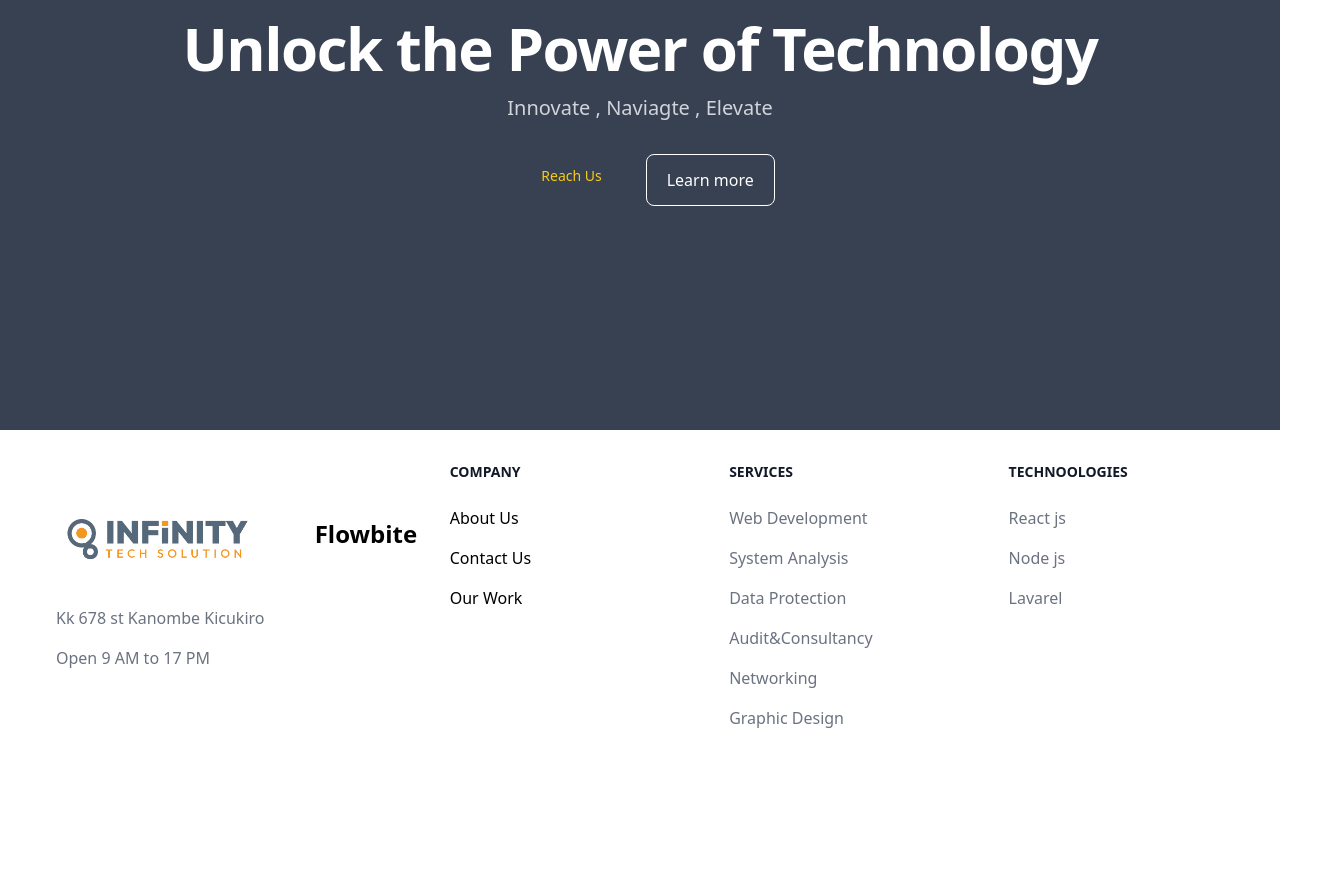
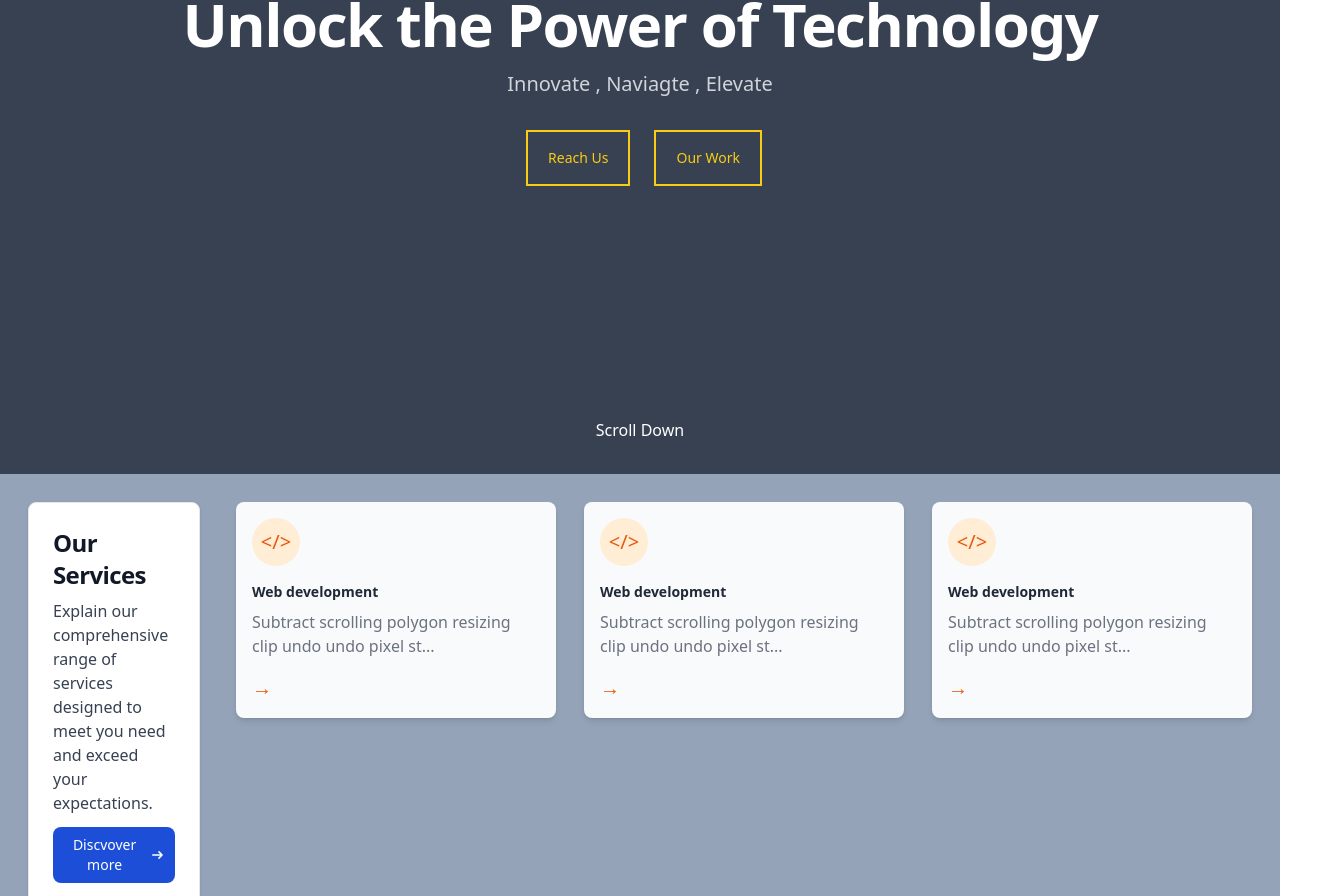
Before and after one commit to D3lt-a/Infinity-Ed, a React (Vite) app in the folder infinity/: page / in a window 1280 px wide. Shown: the part 362-1258 px from the top of the page, 1332 px wide, since content can reach past the window. Before the commit the page ends 1124 px from the top, so only its background shows below. Built offline with nearby package versions, Linux system fonts and the light colour scheme.

Commit message:
Home Page Cont...

```diff
--- a/infinity/src/componets/HeroSection.jsx
+++ b/infinity/src/componets/HeroSection.jsx
@@ -0,0 +1,22 @@
+
+function HeroSection() {
+  return (
+    <div>
+
+      <section className="bg-center bg-no-repeat bg-gray-700 bg-blend-multiply">
+        <div className="px-4 mx-auto max-w-screen-xl text-center py-24 lg:py-56">
+          <h1 className="mb-4 text-4xl font-extrabold tracking-tight leading-none text-white md:text-5xl lg:text-6xl">Unlock the Power of Technology</h1>
+          <p className="mb-8 text-lg font-normal text-gray-300 lg:text-xl sm:px-16 lg:px-48">Innovate , Naviagte , Elevate</p>
+          <div className="flex flex-col space-y-4 sm:flex-row sm:justify-center sm:space-y-0">
+            <button type="button" className="text-yellow-400 hover:text-white border-2 py-4 px-5 sm:ms-4 font-medium border-yellow-400 hover:bg-yellow-500 focus:ring-4 focus:outline-none focus:ring-yellow-300 text-sm px text-center me-2 mb-2 dark:border-orange-500 dark:text-orange-500 dark:hover:text-white dark:hover:bg-orange-500 dark:focus:ring-orange-500">Reach Us</button>
+            <button type="button" className="text-yellow-400 h-14 hover:text-white border-2 py-4 px-5 sm:ms-4 font-medium border-yellow-400 hover:bg-yellow-500 focus:ring-4 focus:outline-none focus:ring-yellow-300 text-sm px text-center me-2 mb-2 dark:border-orange-500 dark:text-orange-500 dark:hover:text-white dark:hover:bg-orange-500 dark:focus:ring-orange-500">Our Work</button>
+          </div>
+        </div>
+        <p className="text-white text-center h-14">Scroll Down</p>
+      </section>
+
+    </div>
+  )
+}
+
+export default HeroSection
--- a/infinity/src/componets/ServiceDetails.jsx
+++ b/infinity/src/componets/ServiceDetails.jsx
@@ -0,0 +1,63 @@
+
+function ServiceDetails() {
+    return (
+        <div>
+            <div className="p-7 bg-slate-400">
+                <div className="flex space-x-9">
+                    <div className="max-w-sm p-6 bg-white border border-gray-200 rounded-lg shadow dark:bg-gray-800 dark:border-gray-700">
+                        <a href="#">
+                            <h5 className="mb-2 text-2xl font-bold tracking-tight text-gray-900 dark:text-white">Our Services</h5>
+                        </a>
+                        <p className="mb-3 font-normal text-gray-700 dark:text-gray-400">Explain our comprehensive range of services designed to meet you need and exceed your expectations.</p>
+                        <a href="#" className="inline-flex items-center px-3 py-2 text-sm font-medium text-center text-white bg-blue-700 rounded-lg hover:bg-blue-800 focus:ring-4 focus:outline-none focus:ring-blue-300 dark:bg-blue-600 dark:hover:bg-blue-700 dark:focus:ring-blue-800">
+                            Discvover more
+                            <svg className="rtl:rotate-180 w-3.5 h-3.5 ms-2" aria-hidden="true" xmlns="http://www.w3.org/2000/svg" fill="none" viewBox="0 0 14 10">
+                                <path stroke="currentColor" strokeLinecap="round" strokeLinejoin="round" strokeWidth="2" d="M1 5h12m0 0L9 1m4 4L9 9" />
+                            </svg>
+                        </a>
+                    </div>
+                    <div className="flex flex-row space-x-7 h-auto gird grid-cols-3">
+                        <div className="max-w-xs p-4 h-fit bg-gray-50 rounded-lg shadow-md">
+                            <div className="flex items-center justify-center h-12 w-12 bg-orange-100 rounded-full mb-4">
+                                <div className="text-orange-600 text-xl">&lt;/&gt;</div>
+                            </div>
+                            <h3 className="text-sm w-96 font-semibold text-gray-800">Web development</h3>
+                            <p className="text-gray-500 mt-2">
+                                Subtract scrolling polygon resizing clip undo undo pixel st...
+                            </p>
+                            <div className="mt-4">
+                                <span className="text-orange-600 text-xl">&rarr;</span>
+                            </div>
+                        </div>
+                        <div className="max-w-xs p-4 h-fit bg-gray-50 rounded-lg shadow-md">
+                            <div className="flex items-center justify-center h-12 w-12 bg-orange-100 rounded-full mb-4">
+                                <div className="text-orange-600 text-xl">&lt;/&gt;</div>
+                            </div>
+                            <h3 className="text-sm w-96 font-semibold text-gray-800">Web development</h3>
+                            <p className="text-gray-500 mt-2">
+                                Subtract scrolling polygon resizing clip undo undo pixel st...
+                            </p>
+                            <div className="mt-4">
+                                <span className="text-orange-600 text-xl">&rarr;</span>
+                            </div>
+                        </div>
+                        <div className="max-w-xs p-4 h-fit bg-gray-50 rounded-lg shadow-md">
+                            <div className="flex items-center justify-center h-12 w-12 bg-orange-100 rounded-full mb-4">
+                                <div className="text-orange-600 text-xl">&lt;/&gt;</div>
+                            </div>
+                            <h3 className="text-sm w-96 font-semibold text-gray-800">Web development</h3>
+                            <p className="text-gray-500 mt-2">
+                                Subtract scrolling polygon resizing clip undo undo pixel st...
+                            </p>
+                            <div className="mt-4">
+                                <span className="text-orange-600 text-xl">&rarr;</span>
+                            </div>
+                        </div>
+                    </div>
+                </div>
+            </div>
+        </div>
+    )
+}
+
+export default ServiceDetails
--- a/infinity/src/pages/Home.jsx
+++ b/infinity/src/pages/Home.jsx
@@ -1,24 +1,12 @@
 // import pic from '../assets/images/home-back.png'
+import HeroSection from "../componets/HeroSection"
+import ServiceDetails from "../componets/ServiceDetails"
 
 function Home() {
   return (
     <div>
-      <h1>HOME PAGE</h1>
-
-
-<section className="bg-center bg-no-repeat bg-gray-700 bg-blend-multiply">
-    <div className="px-4 mx-auto max-w-screen-xl text-center py-24 lg:py-56">
-        <h1 className="mb-4 text-4xl font-extrabold tracking-tight leading-none text-white md:text-5xl lg:text-6xl">Unlock the Power of Technology</h1>
-        <p className="mb-8 text-lg font-normal text-gray-300 lg:text-xl sm:px-16 lg:px-48">Innovate , Naviagte , Elevate</p>
-        <div className="flex flex-col space-y-4 sm:flex-row sm:justify-center sm:space-y-0">
-        <button type="button" className="text-yellow-400 hover:text-white border-3 py-3 px-5 sm:ms-4 font-medium border-yellow-400 hover:bg-yellow-500 focus:ring-4 focus:outline-none focus:ring-yellow-300 font-medium text-sm px text-center me-2 mb-2 dark:border-orange-500 dark:text-orange-500 dark:hover:text-white dark:hover:bg-orange-500 dark:focus:ring-orange-500">Reach Us</button>
-            <a href="#" className="inline-flex justify-center hover:text-gray-900 items-center py-3 px-5 sm:ms-4 text-base font-medium text-center text-white rounded-lg border border-white hover:bg-gray-100 focus:ring-4 focus:ring-gray-400">
-                Learn more
-            </a>
-        </div>
-    </div>
-</section>
-
+      <HeroSection />
+      <ServiceDetails />
     </div>
   )
 }
```
